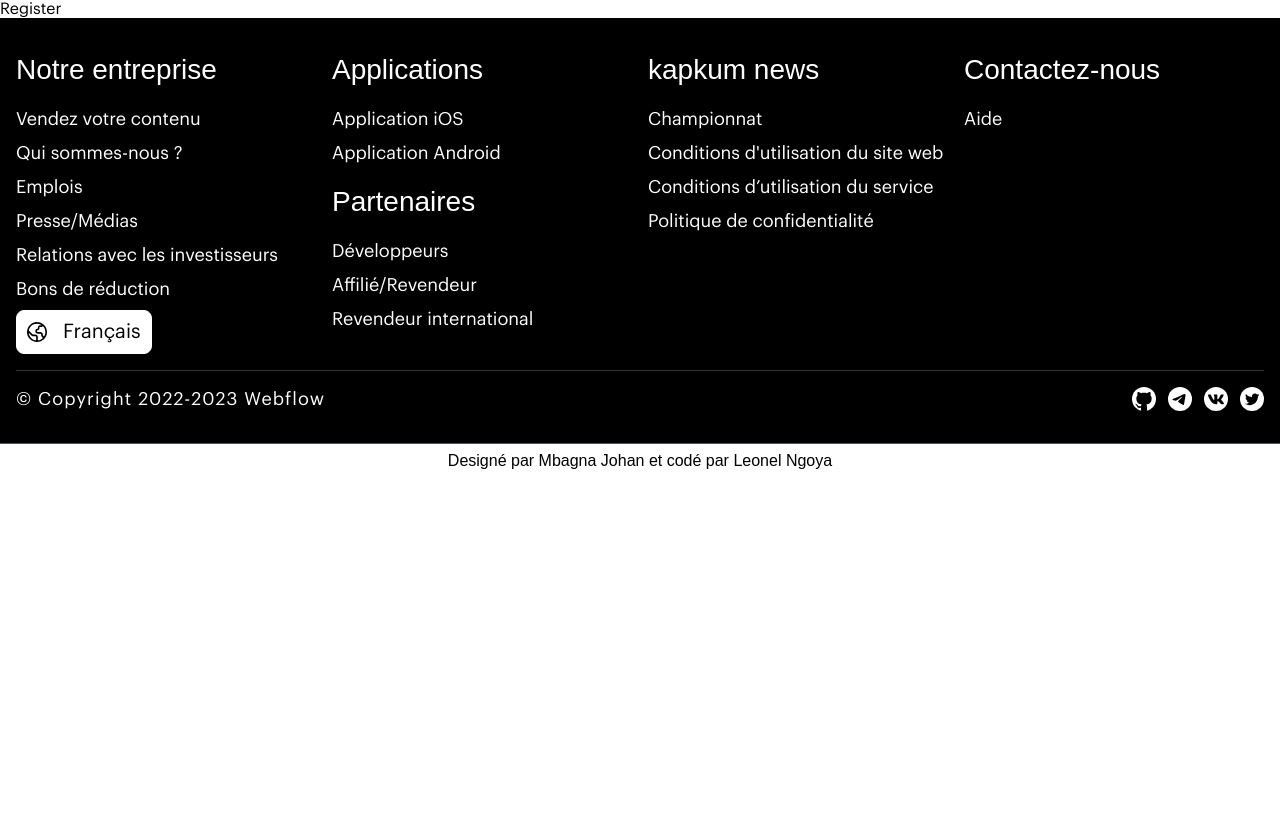
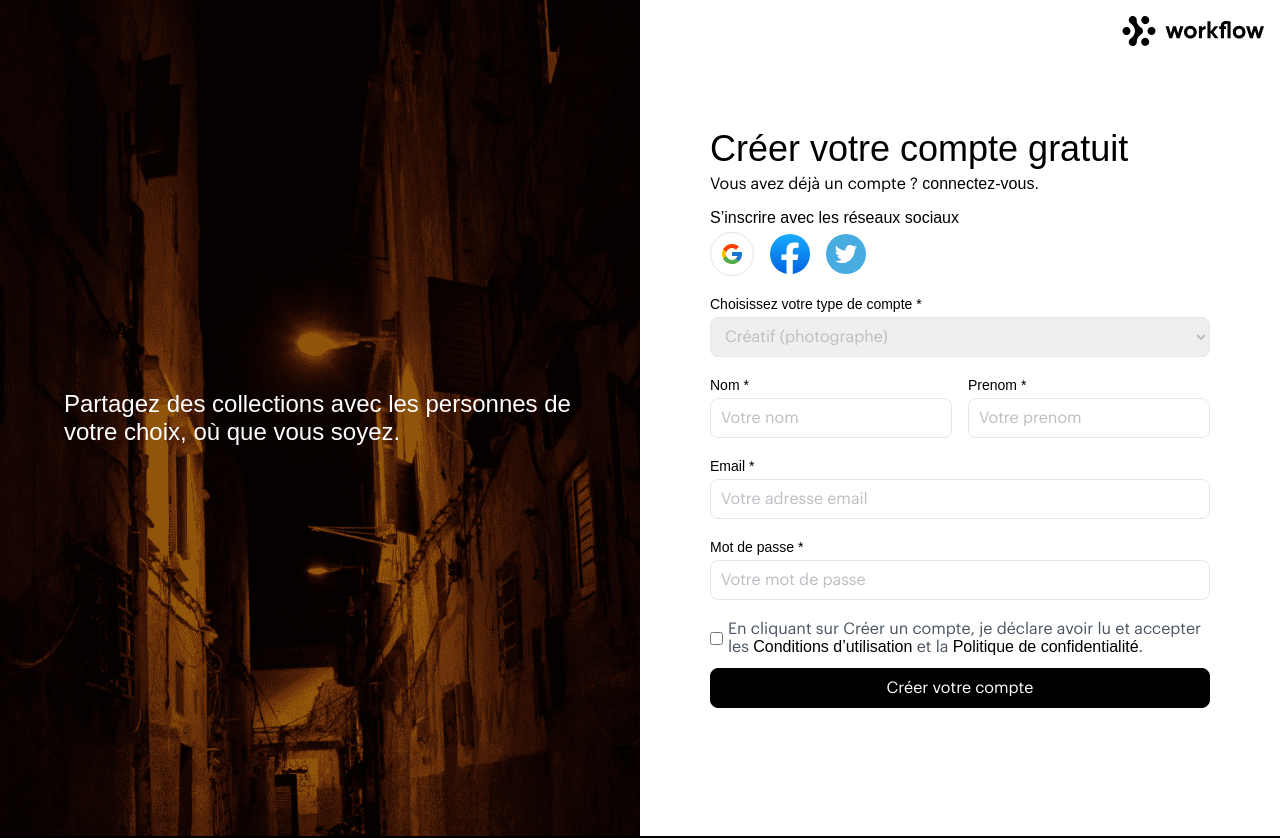
Before and after one commit to ln-dev7/WebAppPhotography, a React (Vite) app: page /register in a window 1280 px wide. Shown: the top 838 px of the page. Before the commit the page ends 800 px from the top, so only its background shows below. Built offline with nearby package versions, Linux system fonts and the light colour scheme; a web font is replaced by a local one.

Commit message:
register section

```diff
--- a/src/Pages/Auth/Login/Login.jsx
+++ b/src/Pages/Auth/Login/Login.jsx
@@ -27,14 +27,14 @@ function Login() {
           <h2>Se connecter</h2>
           <h3 className="login-form-options">
             Vous n'avez pas de compte ?
-            <Link to="/register"> Inscrivez vous</Link>
+            <Link to="/register"> Créer un compte.</Link>
           </h3>
           <div className="login-form-input">
             <label htmlFor="email">Email *</label>
             <input
               id="email"
               type="email"
-              placeholder="Entrez votre adresse email"
+              placeholder="Votre adresse email"
               required
             />
           </div>
@@ -43,7 +43,7 @@ function Login() {
             <input
               id="password"
               type="password"
-              placeholder="Entrez votre mot de passe"
+              placeholder="Votre mot de passe"
               required
             />
           </div>
--- a/src/Pages/Auth/Login/login.scss
+++ b/src/Pages/Auth/Login/login.scss
@@ -42,7 +42,7 @@
     // margin-left: 4rem;
     width: 50%;
     height: 100%;
-    padding: 6rem 0;
+    padding: 8rem 0;
 
     @media screen and (max-width: 960px) {
       width: 100%;
@@ -50,11 +50,12 @@
     }
 
     .login-form {
-      width: 450px;
+        width: 500px;
       max-width: 95%;
 
       h2 {
         font-size: 36px;
+        margin-bottom: 5px;
         font-family: $ff-medium;
       }
 
--- a/src/Pages/Auth/Register/Register.jsx
+++ b/src/Pages/Auth/Register/Register.jsx
@@ -1,9 +1,101 @@
-import React from 'react'
+import React from "react";
+import "./register.scss";
+import { Link } from "react-router-dom";
 
 function Register() {
   return (
-    <div>Register</div>
-  )
+    <div className="register">
+      <Link to="/">
+        <img
+          className="register-logo"
+          src="/assets/images/logo-black.svg"
+          alt="logo"
+        />
+      </Link>
+      <div className="register-left">
+        <h2>
+          Partagez des collections avec les personnes de votre choix, où que
+          vous soyez.
+        </h2>
+        <img
+          className="register-left__image"
+          src="/assets/images/bg-register.png"
+          alt="photo"
+        />
+      </div>
+      <div className="register-right">
+        <form className="register-form">
+          <h2>Créer votre compte gratuit</h2>
+          <h3 className="register-form-options">
+            Vous avez déjà un compte ?
+            <Link to="/register"> connectez-vous.</Link>
+          </h3>
+          <div className="register-form-socials">
+            <h3>S’inscrire avec les réseaux sociaux</h3>
+            <div>
+              <img src="/assets/images/google.svg" alt="google" />
+              <img src="/assets/images/facebook.svg" alt="facebook" />
+              <img src="/assets/images/twitter-blue.svg" alt="twitter" />
+            </div>
+          </div>
+          <div className="register-form-input">
+            <label htmlFor="email">Choisissez votre type de compte *</label>
+            <select>
+              <option value="Créatif (photographe)">
+                Créatif (photographe)
+              </option>
+            </select>
+          </div>
+          <div className="input-duo">
+            <div className="register-form-input">
+              <label htmlFor="name">Nom *</label>
+              <input id="name" type="name" placeholder="Votre nom" required />
+            </div>
+            <div className="register-form-input">
+              <label htmlFor="surname">Prenom *</label>
+              <input
+                id="surname"
+                type="surname"
+                placeholder="Votre prenom"
+                required
+              />
+            </div>
+          </div>
+          <div className="register-form-input">
+            <label htmlFor="email">Email *</label>
+            <input
+              id="email"
+              type="email"
+              placeholder="Votre adresse email"
+              required
+            />
+          </div>
+          <div className="register-form-input">
+            <label htmlFor="password">Mot de passe *</label>
+            <input
+              id="password"
+              type="password"
+              placeholder="Votre mot de passe"
+              required
+            />
+          </div>
+          <div className="register-form-footer">
+            <h3>
+              <input type="checkbox" />
+              <span>
+                En cliquant sur Créer un compte, je déclare avoir lu et accepter
+                les <span>Conditions d’utilisation</span> et la{" "}
+                <span>Politique de confidentialité</span>.
+              </span>
+            </h3>
+          </div>
+          <button type="submit" className="register-form-button">
+            Créer votre compte
+          </button>
+        </form>
+      </div>
+    </div>
+  );
 }
 
-export default Register
+export default Register;
--- a/src/Pages/Auth/Register/register.scss
+++ b/src/Pages/Auth/Register/register.scss
@@ -1 +1,158 @@
-@import '../../../index.scss';
+@import "../../../index.scss";
+
+.register {
+  display: flex;
+  position: relative;
+  &-logo {
+    position: absolute;
+    top: 15px;
+    right: 15px;
+  }
+  &-left {
+    width: 50%;
+    min-height: 100vh;
+    position: relative;
+    display: flex;
+    align-items: center;
+    justify-content: center;
+
+    @media screen and (max-width: 960px) {
+      display: none;
+    }
+
+    &__image {
+      position: absolute;
+      width: 100%;
+      height: 100%;
+    }
+    h2 {
+      width: 80%;
+      color: $white;
+      font-family: $ff-medium;
+      font-size: 1.5rem;
+      z-index: 2;
+    }
+  }
+  &-right {
+    position: relative;
+    display: flex;
+    flex-direction: column;
+    align-items: center;
+    // align-items: flex-start;
+    // margin-left: 4rem;
+    width: 50%;
+    height: 100%;
+    padding: 8rem 0;
+
+    @media screen and (max-width: 960px) {
+      width: 100%;
+      align-items: center;
+    }
+
+    .register-form {
+      width: 500px;
+      max-width: 95%;
+
+      h2 {
+        font-size: 36px;
+        margin-bottom: 5px;
+        font-family: $ff-medium;
+      }
+
+      h3 {
+        a {
+          font-family: $ff-medium;
+        }
+      }
+
+      &-input {
+        display: flex;
+        flex-direction: column;
+        align-items: flex-start;
+        margin: 20px 0;
+
+        label {
+          font-size: 14px;
+          margin-bottom: 5px;
+          font-family: $ff-medium;
+        }
+
+        input, select {
+          width: 100%;
+          border: 1px solid #e5e7eb;
+          color: #bcbec3;
+          border-radius: 8px;
+          padding: 10px;
+          outline: none;
+
+          &::placeholder {
+            color: #bcbec3;
+          }
+
+          &:focus {
+            border-color: #bcbec3;
+          }
+        }
+      }
+
+      .input-duo {
+        display: flex;
+        gap: 1rem;
+        div{
+            width: 100%;
+            margin: 0;
+        }
+      }
+
+      &-socials{
+        margin-top: 1rem;
+        h3{
+            font-family: $ff-medium;
+            margin-bottom: 5px;
+        }
+        div{
+            display: flex;
+            align-items: center;
+            justify-content: flex-start;
+            gap: 1rem;
+        }
+      }
+
+      &-footer {
+        width: 100%;
+        display: flex;
+        align-items: center;
+        justify-content: flex-start;
+        gap: 0.5rem;
+        margin-bottom: 0.75rem;
+        h3 {
+          display: flex;
+          justify-content: center;
+          align-items: center;
+          gap: 5px;
+          span {
+            color: $gray;
+            span {
+              color: $black;
+              font-family: $ff-medium;
+            }
+          }
+        }
+      }
+
+      &-button {
+        display: flex;
+        justify-content: center;
+        align-items: center;
+        background: $black;
+        border: 1px solid $black;
+        border-radius: 8px;
+        padding: 10px;
+        width: 100%;
+        font-size: 16px;
+        color: $white;
+        cursor: pointer;
+      }
+    }
+  }
+}
```
